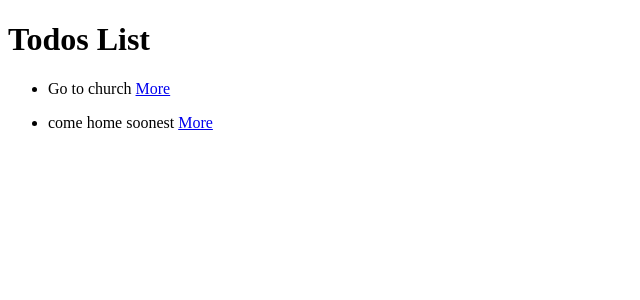
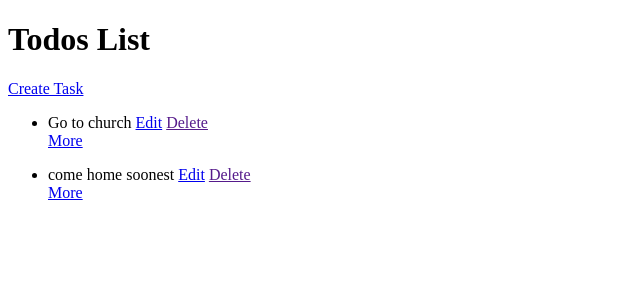
Before and after one commit to qlifford/django-todos-app, a Django app: page / in a window 1280 px wide. Shown: the top 300 px of the page, without its empty margins (0-640 px from the left). Run offline with Django 4.2, Linux system fonts and the light colour scheme; data comes from the database, SQL or seed files in the repository; both versions use the stored data as it was after the commit.

Commit message:
2nd commit

```diff
--- a/todos/templates/todos/task_list.html
+++ b/todos/templates/todos/task_list.html
@@ -7,12 +7,17 @@
 </head>
 <body>
     <h1>Todos List</h1>
+    <a class="btn btn-success" href="{% url 'todos-create' %}">Create Task</a>
     {% for todo in todos %}
     <ul>
         <li>
             <div class="">
                 {{ todo.title }}
-                <a href="{% url 'task' todo.id %}">More</a>
+
+    <a href="{% url 'todos-update' todo.id %}" class="btn btn-info">Edit</a>
+    <a href="" class="btn btn-danger">Delete</a>
+                <a href="{% url 'todos-get' todo.id %}">
+                    <br>More</a>
             </div>
         </li>
     </ul>
--- a/todos/urls.py
+++ b/todos/urls.py
@@ -1,7 +1,9 @@
 from django.urls import path
-from .views import TaskList, TaskDetail
+from .views import TaskList, TaskDetail, TaskCreate, UpdateView
 
 urlpatterns = [
-    path('', TaskList.as_view(), name="tasks"),
-    path('todos/<int:pk>/', TaskDetail.as_view(), name="task"),
+    path('', TaskList.as_view(), name="todos"),
+    path('create/', TaskCreate.as_view(), name="todos-create"),
+    path('todos/<int:pk>/', TaskDetail.as_view(), name="todos-get"),
+    path('todos/<int:pk>/', UpdateView.as_view(), name="todos-update"),
 ]
--- a/todos/views.py
+++ b/todos/views.py
@@ -1,7 +1,10 @@
 from django.shortcuts import render
 from django.views.generic.list import ListView
 from django.views.generic.detail import DetailView
+from django.views.generic.edit import CreateView, UpdateView
 from .models import Task
+
+from django.urls import reverse_lazy
 
 # Create your views here.
 class TaskList(ListView):
@@ -11,5 +14,17 @@ class TaskList(ListView):
 
 class TaskDetail(DetailView):
     model = Task
-    context_object_name = 'task'
+    context_object_name = 'todos-get'
     template_name = 'todos/details.html'
+
+class TaskCreate(CreateView):
+    model = Task
+    context_object_name = 'todos-create'
+    template_name = 'todos/create.html'
+    fields = '__all__'
+    success_url = reverse_lazy('todos')
+
+class TaskUpdate(UpdateView):
+    model = Task
+    fields = '__all__'
+    success_url = reverse_lazy('todos')
```
Also changed, not shown: todos/templates/todos/create.html (added, +7 -0 lines), todos/templates/todos/details.html (+6 -1 lines), db.sqlite3.
